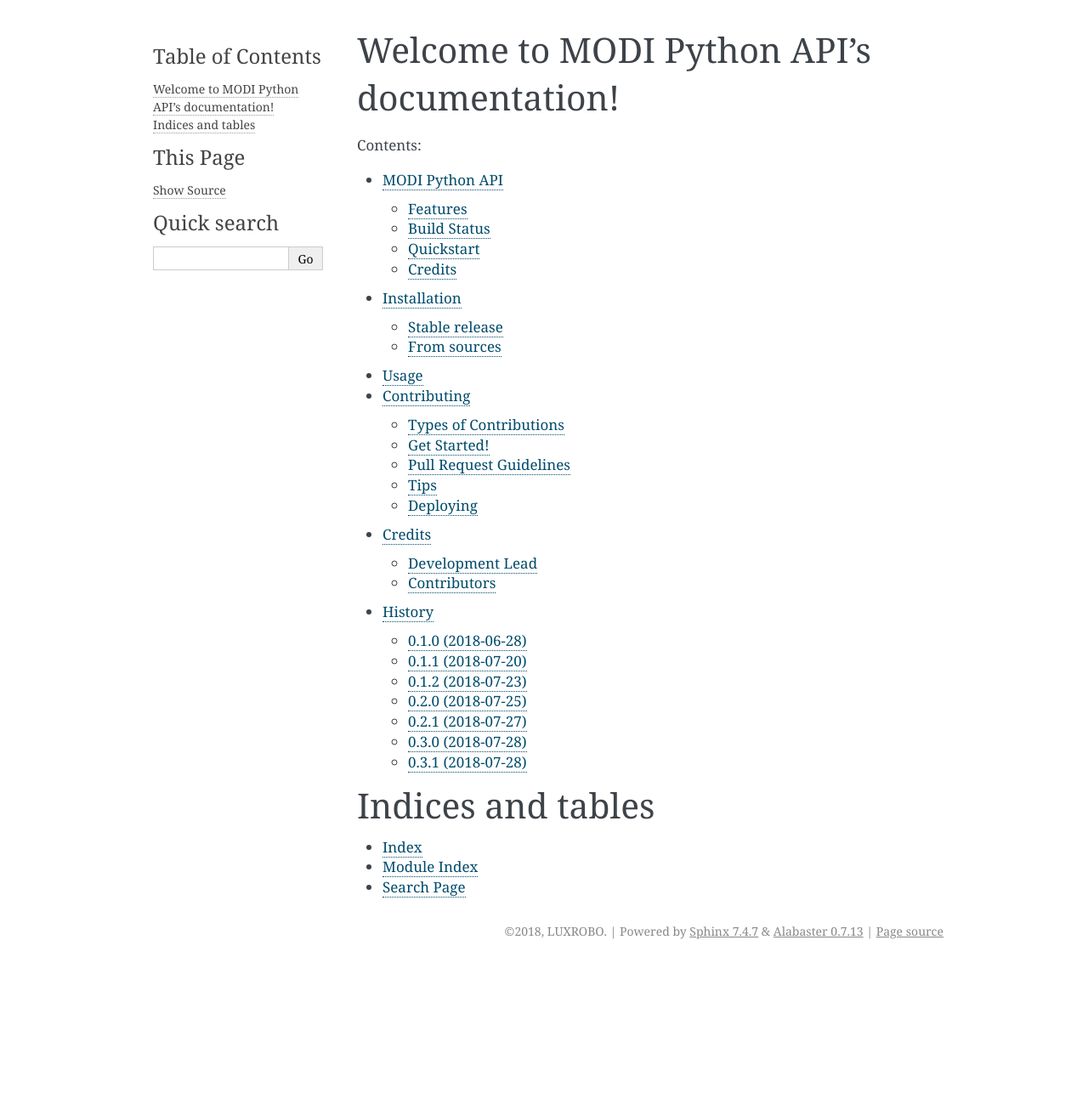
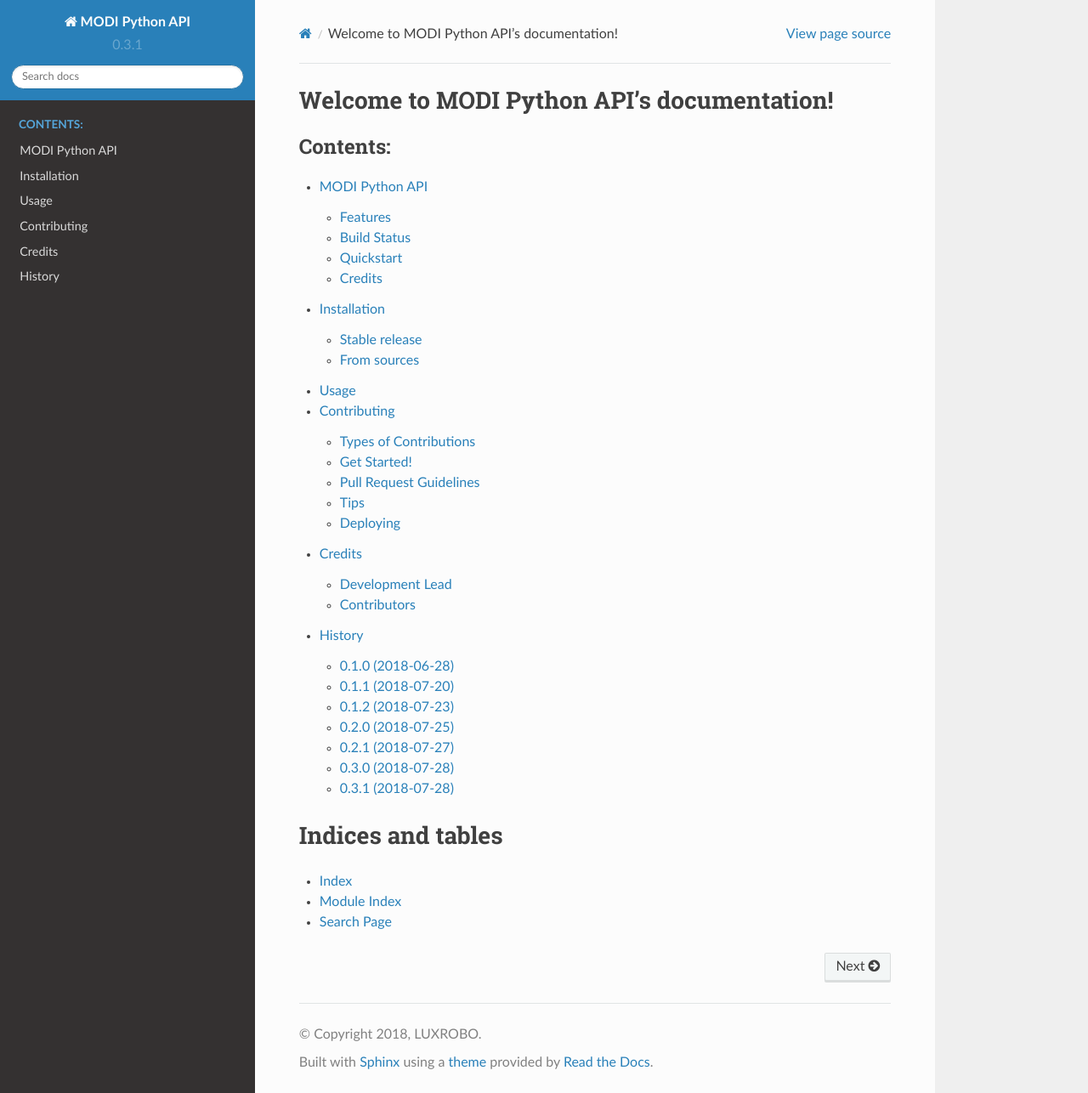
Before and after one commit to LUXROBO/pymodi, a Sphinx documentation site: the page built from docs/index.rst, in a window 1280 px wide and 1286 px high. Shown: the whole window at 85% size. Built offline with Sphinx 7.4.7 and the Read the Docs theme 2.0.0, drawn with Linux system fonts in a browser that asks for light colours; pages that are not in the unit, such as notebooks, are missing from menus.

Commit message:
sphinx 테마를 sphinx_rtd_theme으로 변경

```diff
--- a/docs/conf.py
+++ b/docs/conf.py
@@ -32,7 +32,14 @@
 
 # Add any Sphinx extension module names here, as strings. They can be
 # extensions coming with Sphinx (named 'sphinx.ext.*') or your custom ones.
-extensions = ['sphinx.ext.autodoc', 'sphinx.ext.viewcode']
+extensions = [
+    'sphinx.ext.autodoc',
+    'sphinx.ext.intersphinx',
+    'sphinx.ext.todo',
+    'sphinx.ext.viewcode',
+    'sphinx.ext.graphviz',
+    'sphinx.ext.inheritance_diagram'
+    ]
 
 # Add any paths that contain templates here, relative to this directory.
 templates_path = ['_templates']
@@ -84,7 +91,7 @@
 # The theme to use for HTML and HTML Help pages.  See the documentation for
 # a list of builtin themes.
 #
-html_theme = 'alabaster'
+html_theme = 'sphinx_rtd_theme'
 
 # Theme options are theme-specific and customize the look and feel of a
 # theme further.  For a list of options available for each theme, see the
--- a/requirements_dev.txt
+++ b/requirements_dev.txt
@@ -7,3 +7,4 @@
 coverage==4.5.1
 Sphinx==1.7.6
 twine==1.11.0
+sphinx_rtd_theme==0.4.1
```
